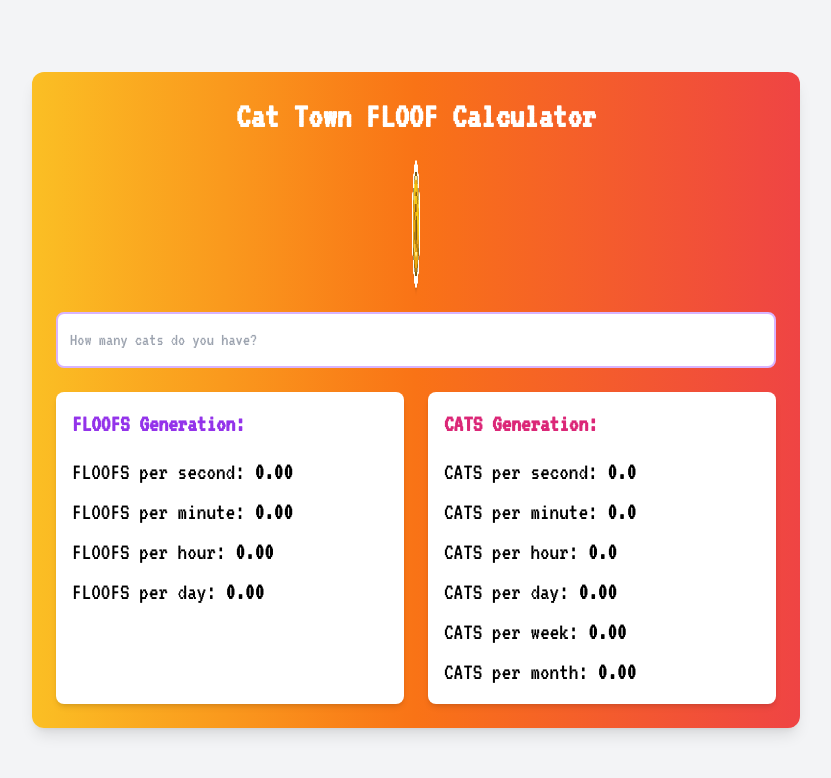
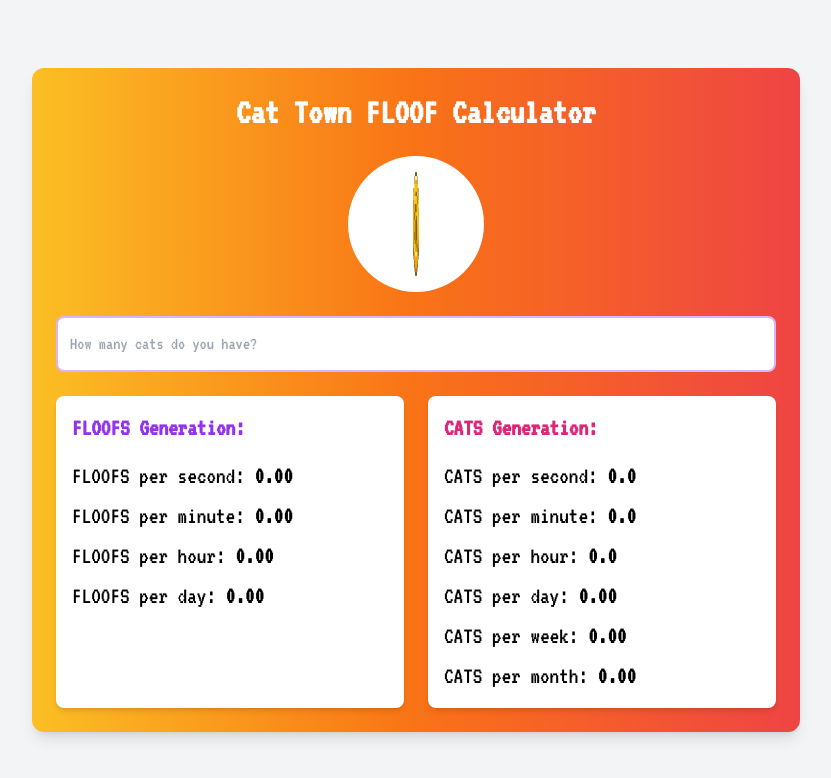
Before and after one commit to jaysonreales007/cat-town-calculator, a React (Vite) app: page / in a window 1280 px wide. Shown: the top 778 px of the page, without its empty margins (224-1055 px from the left). Built offline with nearby package versions, Linux system fonts and the light colour scheme.

Commit message:
Add favicon and some changes

```diff
--- a/index.html
+++ b/index.html
@@ -2,10 +2,10 @@
 <html lang="en">
   <head>
     <meta charset="UTF-8" />
-    <link rel="icon" type="image/svg+xml" href="/vite.svg" />
+    <link rel="icon" type="image/png" href="/img/kibble.png" />
     <meta name="viewport" content="width=device-width, initial-scale=1.0" />
     <meta name="author" content="0xJayson.eth">
-    <meta name="description" content="Cat Town FLOOF Calculator">
+    <meta name="description" content="Cat Town FLOOF Calculator - 0xJayson.eth">
     <title>Cat Town FLOOF Calculator</title>
     <link rel="preconnect" href="https://fonts.googleapis.com">
     <link rel="preconnect" href="https://fonts.gstatic.com" crossorigin>
--- a/src/Components/FloofDisplay.jsx
+++ b/src/Components/FloofDisplay.jsx
@@ -10,13 +10,15 @@
 
   return (
     <div className="p-6 bg-gradient-to-r from-amber-400 via-orange-500 to-red-500 rounded-xl shadow-lg">
-      <h1 className="text-4xl font-bold mb-6 text-white text-center">Cat Town FLOOF Calculator</h1>
-      <div className="mb-6 flex justify-center">
-      <img
-          src="/img/kibble.webp"
-          alt="Cat Town Logo"
-          className="w-32 h-32 rounded-full shadow-md animate-flip"
-        />
+      <div className="flex flex-col items-center justify-center">
+        <h1 className="text-4xl font-bold mb-6 text-white text-center">Cat Town FLOOF Calculator</h1>
+        <div className="mb-6 flex justify-center items-center bg-white p-1 rounded-full">
+            <img
+                src="/img/kibble.png"
+                alt="Cat Town Logo"
+                className="w-32 h-32 rounded-full animate-flip"
+                />
+        </div>
       </div>
       <input
         type="text"
```
Also changed, not shown: public/img/kibble.png (added).
